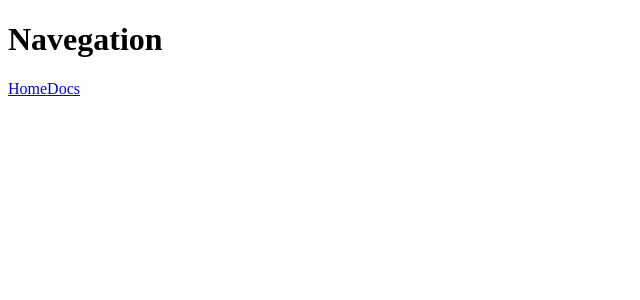
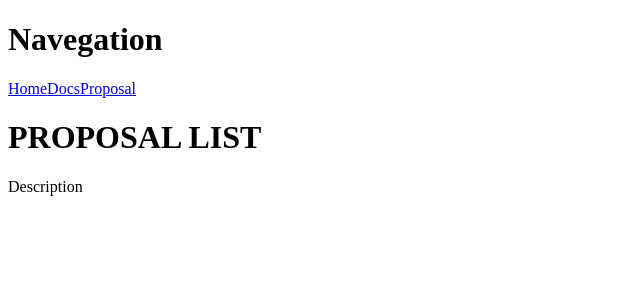
Before and after one commit to oscarmolivera/angular-rails-fe, an Angular app: page /proposals in a window 1280 px wide. Before the commit this address led to /. Shown: the top 300 px of the page, without its empty margins (0-640 px from the left). Built offline with nearby package versions, Linux system fonts and the light colour scheme.

Commit message:
Creacion del Componente Proposal-list y con comando NG, modificacion de config para adaptarla al curso.

```diff
--- a/src/app/app.component.html
+++ b/src/app/app.component.html
@@ -3,4 +3,6 @@
 
 <a routerLink="/documents">Docs</a>
 
+<a routerLink="/proposals">Proposal</a>
+
 <router-outlet></router-outlet>
--- a/src/app/app.module.ts
+++ b/src/app/app.module.ts
@@ -5,12 +5,14 @@ import { AppComponent } from './app.component';
 import { HomepageComponent } from './homepage/homepage.component';
 import { AppRoutingModule} from './app-routing.module';
 import { DocumentsComponent } from './documents/documents.component';
+import { ProposalsListComponent } from './proposals/proposals-list.component';
 
 @NgModule({
   declarations: [
     AppComponent,
     HomepageComponent,
-    DocumentsComponent
+    DocumentsComponent,
+    ProposalsListComponent
   ],
   imports: [
     BrowserModule,
--- /dev/null
+++ b/src/app/proposals/proposals-list.component.html
@@ -0,0 +1,2 @@
+<h1>PROPOSAL LIST</h1>
+<p>Description</p>
--- /dev/null
+++ b/src/app/proposals/proposals-list.component.ts
@@ -0,0 +1,14 @@
+import { Component, OnInit } from '@angular/core';
+
+@Component({
+  selector: 'proposals-list',
+  templateUrl: './proposals-list.component.html'
+})
+export class ProposalsListComponent implements OnInit {
+
+  constructor() { }
+
+  ngOnInit() {
+  }
+
+}
```
Also changed, not shown: src/app/app-routing.module.ts (+5 -3 lines), 1 other file (tests, documents, lock files or other folders).
